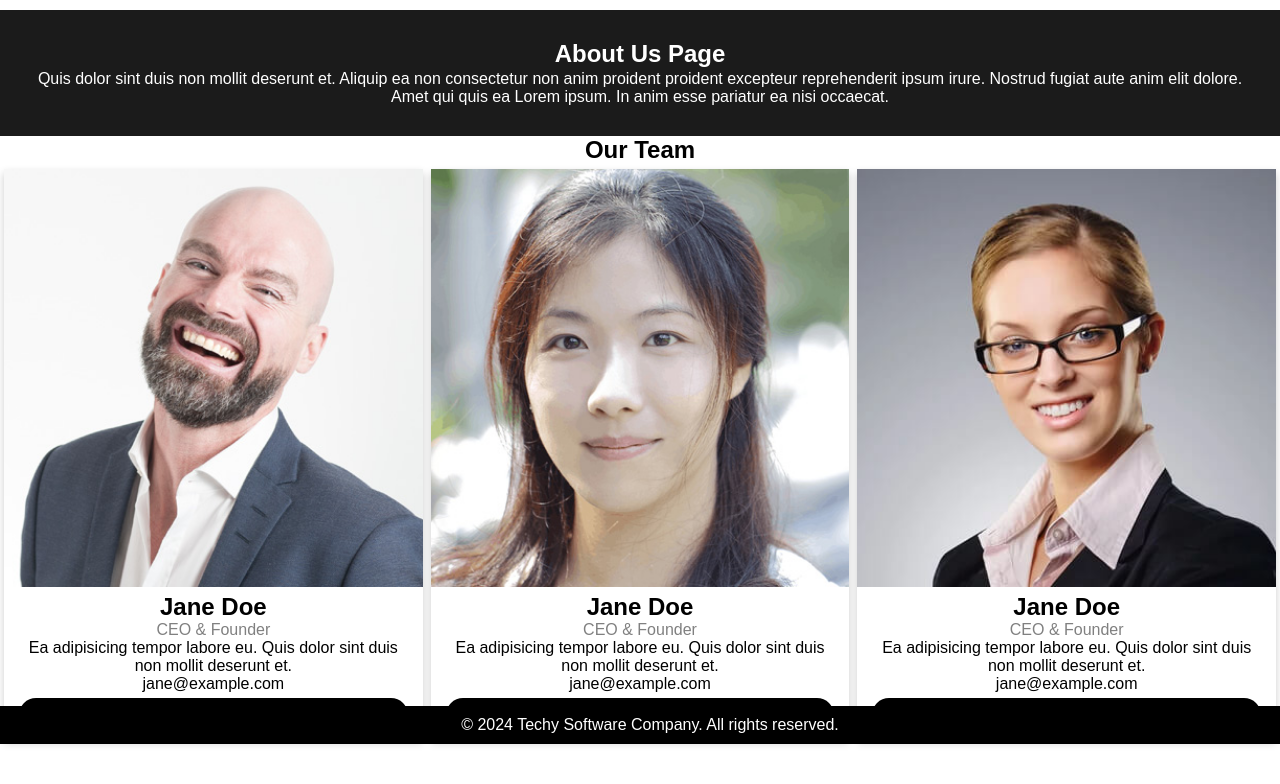
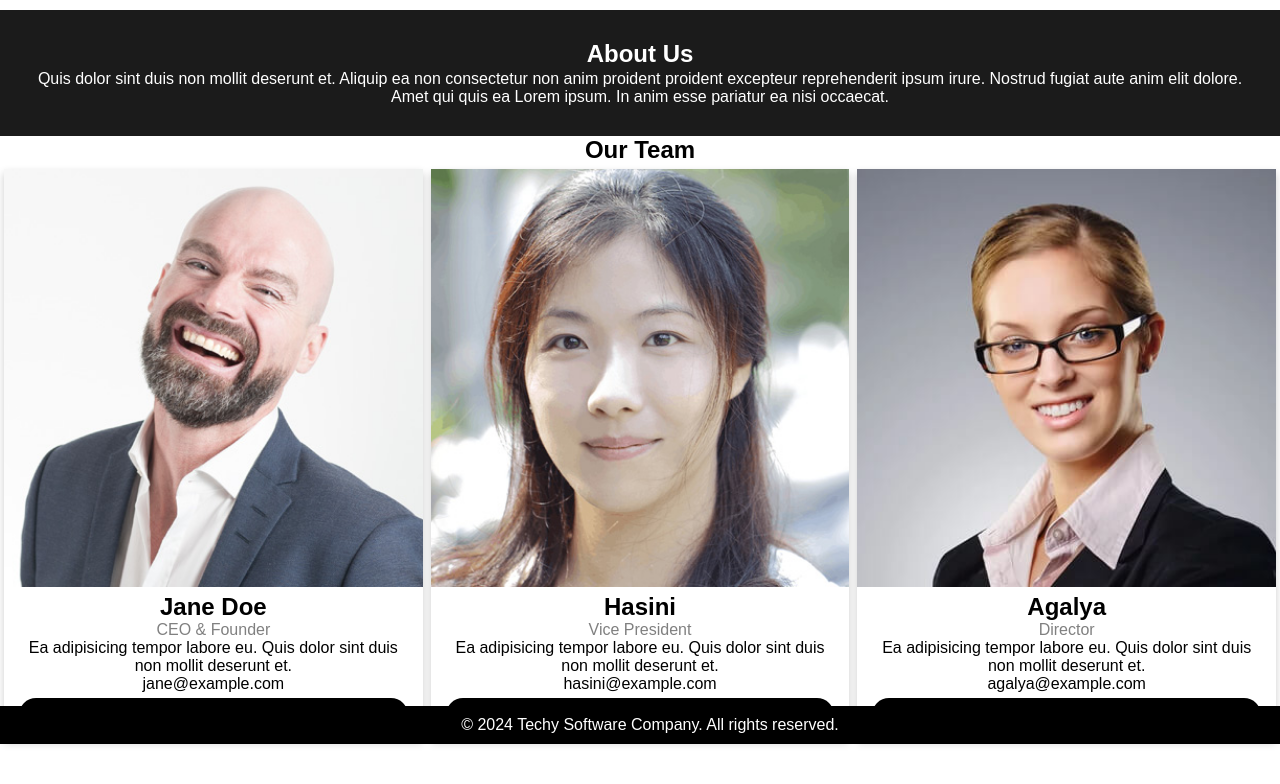
Before and after one commit to ovsari/nexus, a plain HTML site: page project2/about.html in a window 1280 px wide. Shown: the part 56-840 px from the top of the page. Drawn offline with Linux system fonts and the light colour scheme.

Commit message:
project2

```diff
--- a/project2/about.html
+++ b/project2/about.html
@@ -32,7 +32,7 @@
             </ul>
     </div>
     <section class="abt">
-        <h1>About Us Page</h1>
+        <h1>About Us</h1>
   <p>Quis dolor sint duis non mollit deserunt et. Aliquip ea non consectetur non anim proident proident excepteur reprehenderit ipsum irure. Nostrud fugiat aute anim elit dolore. Amet qui quis ea Lorem ipsum. In anim esse pariatur ea nisi occaecat.</p>
     </section>
         <h2 style="text-align: center;">Our Team</h2>
@@ -50,10 +50,10 @@
         <div class="card">
             <img src="img/avatar (2).jpg" style="width:100%"  alt="">
             <div class="staff">
-                <h2>Jane Doe</h2>
-        <p class="title">CEO & Founder</p>
+                <h2>Hasini</h2>
+        <p class="title">Vice President</p>
         <p>Ea adipisicing tempor labore eu. Quis dolor sint duis non mollit deserunt et.</p>
-        <p>jane@example.com</p>
+        <p>hasini@example.com</p>
         <p style="button">
         <button>Contact</button>
         </p>
@@ -62,10 +62,10 @@
         <div class="card">
             <img src="img/avatar (3).jpg" style="width:100%" alt="">
             <div class="staff">
-                <h2>Jane Doe</h2>
-        <p class="title">CEO & Founder</p>
+                <h2>Agalya</h2>
+        <p class="title">Director</p>
         <p>Ea adipisicing tempor labore eu. Quis dolor sint duis non mollit deserunt et.</p>
-        <p>jane@example.com</p>
+        <p>agalya@example.com</p>
         <p><button >Contact</button></p>
          </div>
         </div>
```
